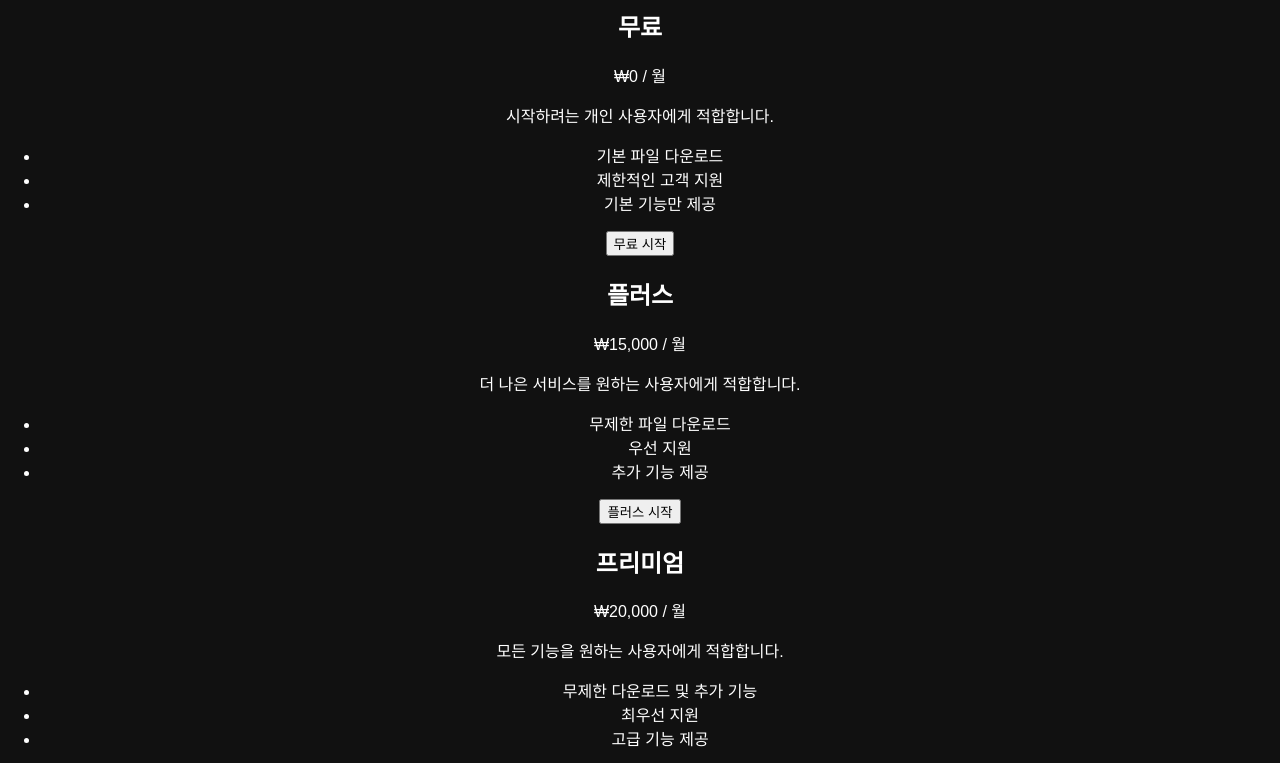
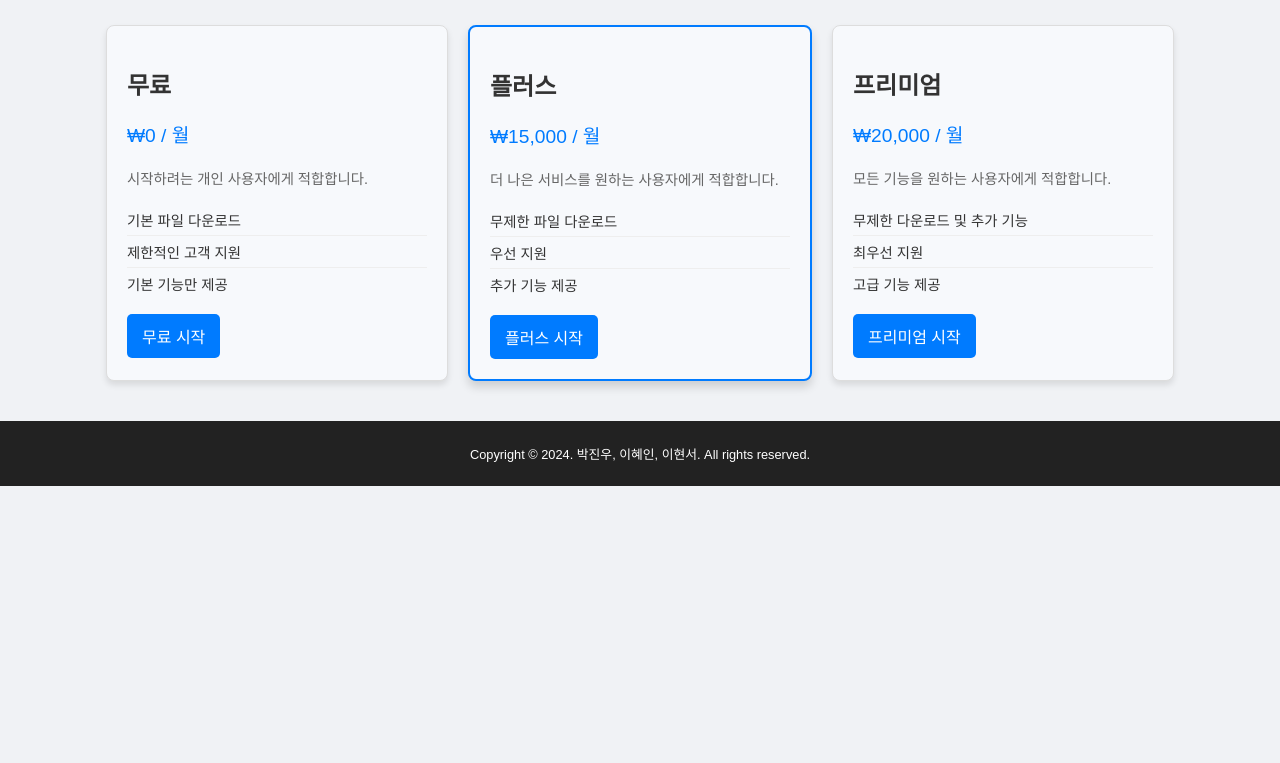
Before and after one commit to oesnoeyh/finalproject, a plain HTML site: page index.html in a window 1280 px wide. Shown: the part 129-892 px from the top of the page. After the commit the page ends 800 px from the top, so only its background shows below. Drawn offline with Linux system fonts and the light colour scheme; a web font is replaced by a local one.

Commit message:
Update styles.css

```diff
--- a/styles.css
+++ b/styles.css
@@ -1,94 +1,126 @@
-/* 전체 스타일 */
+/* Pretendard 서체 설정 (CDN) */
+@import url('https://cdn.jsdelivr.net/gh/orioncactus/pretendard/dist/web/static/pretendard.css');
+
+/* 기본 스타일 */
 body {
-    font-family: Arial, sans-serif;
+    font-family: 'Pretendard', Arial, sans-serif; /* Pretendard 우선 적용 */
     margin: 0;
     padding: 0;
-    background-color: #111;
-    color: #fff;
     text-align: center;
+    background-color: #f0f2f5; /* 배경 회색 */
+    color: #333;
 }
 
 /* 네비게이션 바 */
 .navbar {
-    display: flex;
-    justify-content: space-between;
-    align-items: center;
+    background-color: #222;
     padding: 10px 20px;
-    background-color: #222;
+    color: #fff;
+    text-align: left;
 }
 
-.logo {
+.navbar .logo {
     font-size: 1.5rem;
     font-weight: bold;
 }
 
-.nav-links {
-    list-style: none;
-    display: flex;
-    gap: 20px;
-    padding: 0;
+/* 메인 제목 */
+main h1 {
+    margin: 20px 0;
+    font-size: 2rem;
+    font-weight: 700; /* Bold */
 }
 
-.nav-links a {
-    text-decoration: none;
-    color: #fff;
-    font-size: 1rem;
-    transition: color 0.3s ease;
+/* 요금제 컨테이너 */
+.pricing-container {
+    display: flex;
+    justify-content: center;
+    gap: 20px;
+    padding: 20px;
 }
 
-.nav-links a:hover {
-    color: #ff4c4c;
+/* 요금제 박스 */
+.plan {
+    background-color: #f7f9fc; /* 밝은 회색 */
+    border: 1px solid #ddd;
+    border-radius: 8px;
+    padding: 20px;
+    width: 300px;
+    box-shadow: 0 4px 6px rgba(0, 0, 0, 0.1);
+    text-align: left;
+    transition: transform 0.3s ease, background-color 0.3s ease;
 }
 
-/* 히어로 섹션 */
-.hero-section {
-    padding: 100px 20px;
+.plan:hover {
+    transform: scale(1.05);
+    background-color: #e4e8ef; /* hover 시 약간 더 어두운 회색 */
 }
 
-.hero-section h1 {
-    font-size: 2.5rem;
+.plan h2 {
+    font-size: 1.5rem;
     margin-bottom: 10px;
+    font-weight: 700; /* Bold */
 }
 
-.hero-section p {
+.plan .price {
     font-size: 1.2rem;
-    margin-bottom: 20px;
+    font-weight: 400; /* Regular */
+    color: #007bff;
+}
+
+.plan .description {
+    font-size: 0.9rem;
+    font-weight: 400; /* Regular */
+    color: #666;
+    margin-bottom: 15px;
+}
+
+.plan ul {
+    list-style: none;
+    padding: 0;
+    margin-bottom: 15px;
+}
+
+.plan ul li {
+    padding: 5px 0;
+    border-bottom: 1px solid #eee;
+    font-size: 0.9rem;
+}
+
+.plan ul li:last-child {
+    border-bottom: none;
 }
 
 /* 버튼 스타일 */
-.red-btn {
-    padding: 10px 20px;
+.btn {
+    display: block;
+    padding: 10px 15px;
     font-size: 1rem;
     color: #fff;
-    background-color: #ff4c4c;
+    background-color: #007bff;
     border: none;
     border-radius: 5px;
     cursor: pointer;
+    text-align: center;
+    text-decoration: none;
     transition: background-color 0.3s ease;
-    margin: 10px 5px;
 }
 
-.red-btn:hover {
-    background-color: #cc0000;
+.btn:hover {
+    background-color: #0056b3;
 }
 
-/* 숨김 요소 */
-.hidden {
-    display: none;
+/* 하이라이트된 플랜 */
+.plan.highlight {
+    border: 2px solid #007bff;
+    box-shadow: 0 6px 10px rgba(0, 0, 0, 0.15);
 }
 
-/* 메시지 스타일 */
-#message {
+/* 푸터 */
+footer {
     margin-top: 20px;
-    font-size: 1rem;
-    color: #ff4c4c;
-}
-
-/* 푸터 스타일 */
-footer {
-    margin-top: 50px;
-    padding: 20px;
+    padding: 10px;
     background-color: #222;
     color: #fff;
-    font-size: 0.9rem;
+    font-size: 0.8rem;
 }
```
